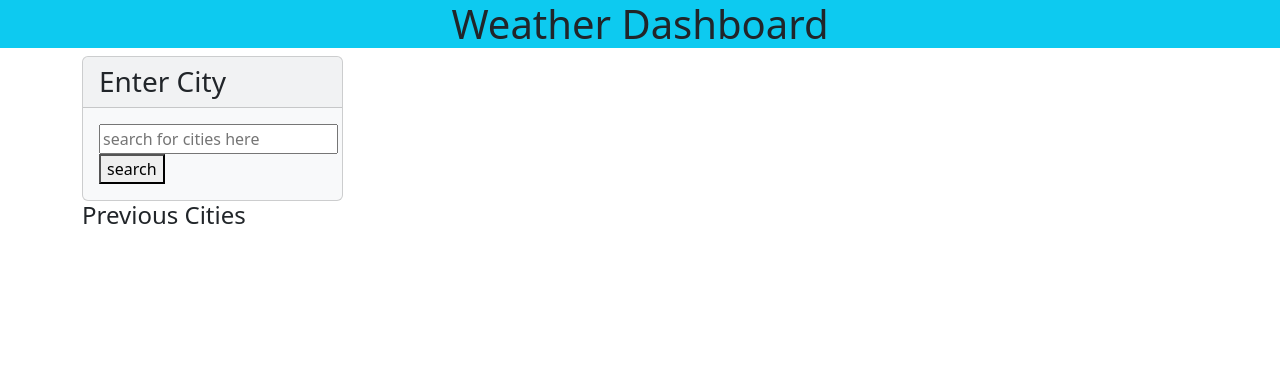
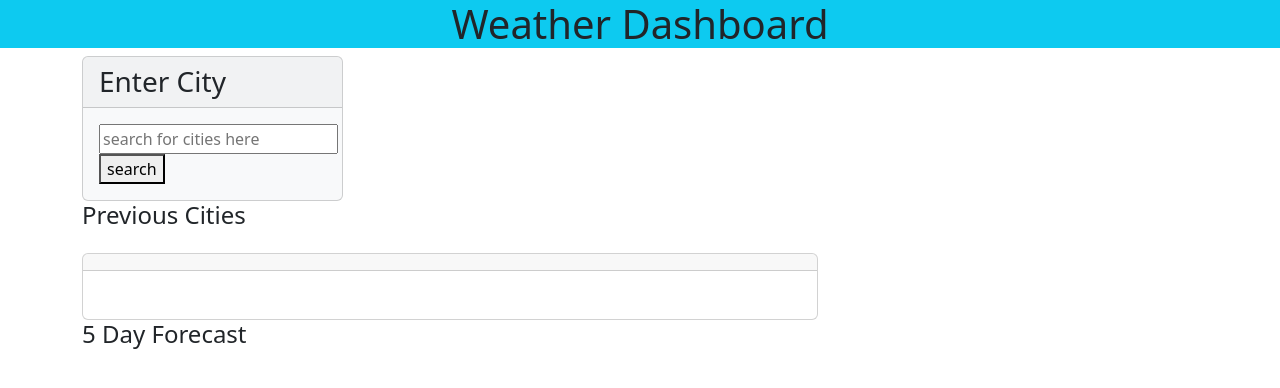
Before and after one commit to kmstephens437/06-Weather-Checker, a plain HTML site: page Index.html in a window 1280 px wide. Drawn offline with nearby package versions, Linux system fonts and the light colour scheme.

Commit message:
adding forecast and five day divs

```diff
--- a/Index.html
+++ b/Index.html
@@ -30,10 +30,18 @@
                 <div class="card-body d-inline-flex flex-wrap">
                 </div>
             </div>
+            <div class="col-12 col-md-8 lg-9">
+                <div class="card" id="currentForecast">
+                    <h4 class="card-header"></h4>
+                        <div class="card-body">
+                        <ul id="weather">
+                        </ul>
+                        </div>
+                </div>
+                <h4 id="fiveDay">5 Day Forecast</h4>
+            </div>
         </div>
     </div>
-
-
 </body>
 
 </html>
```
